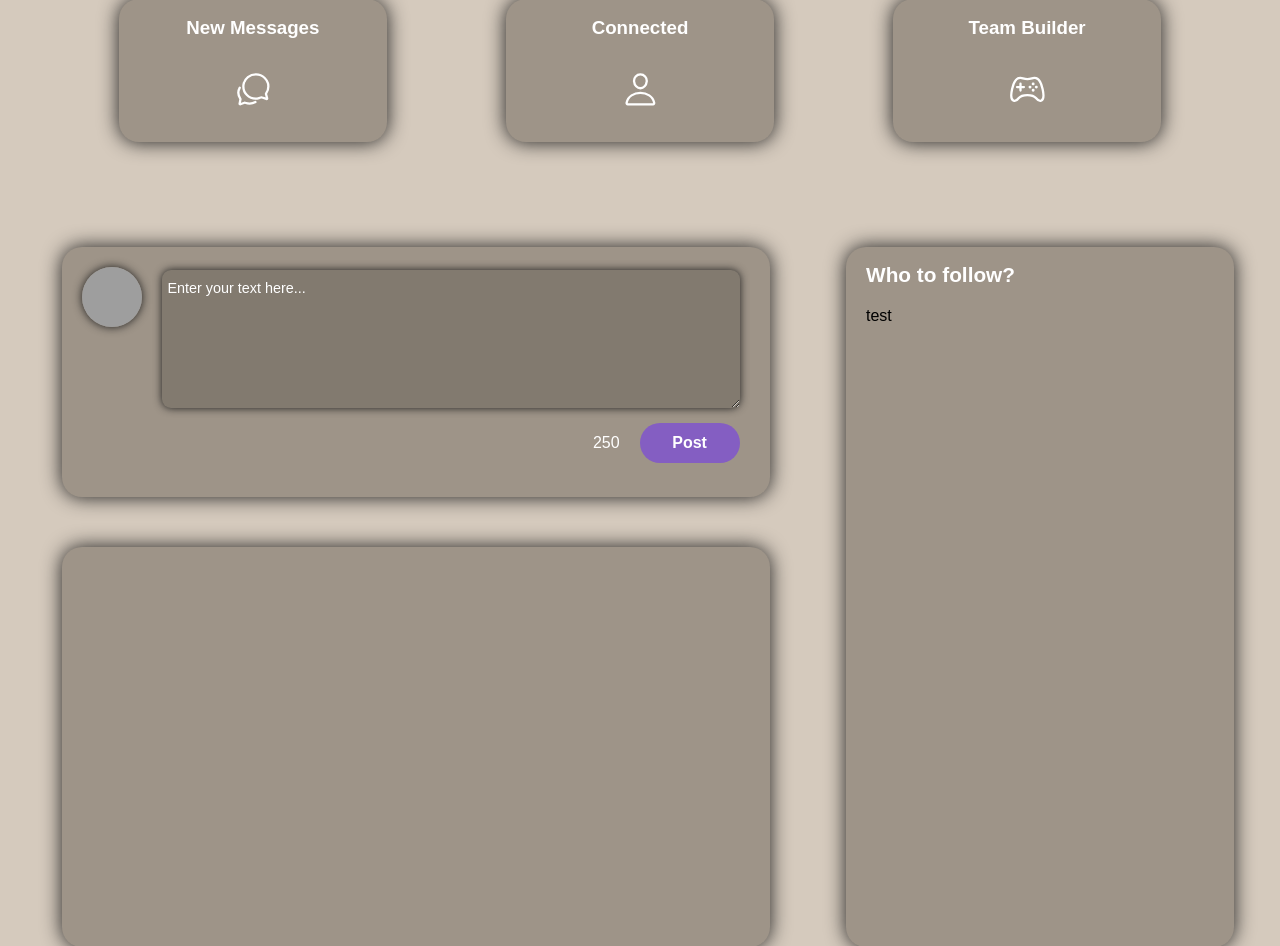
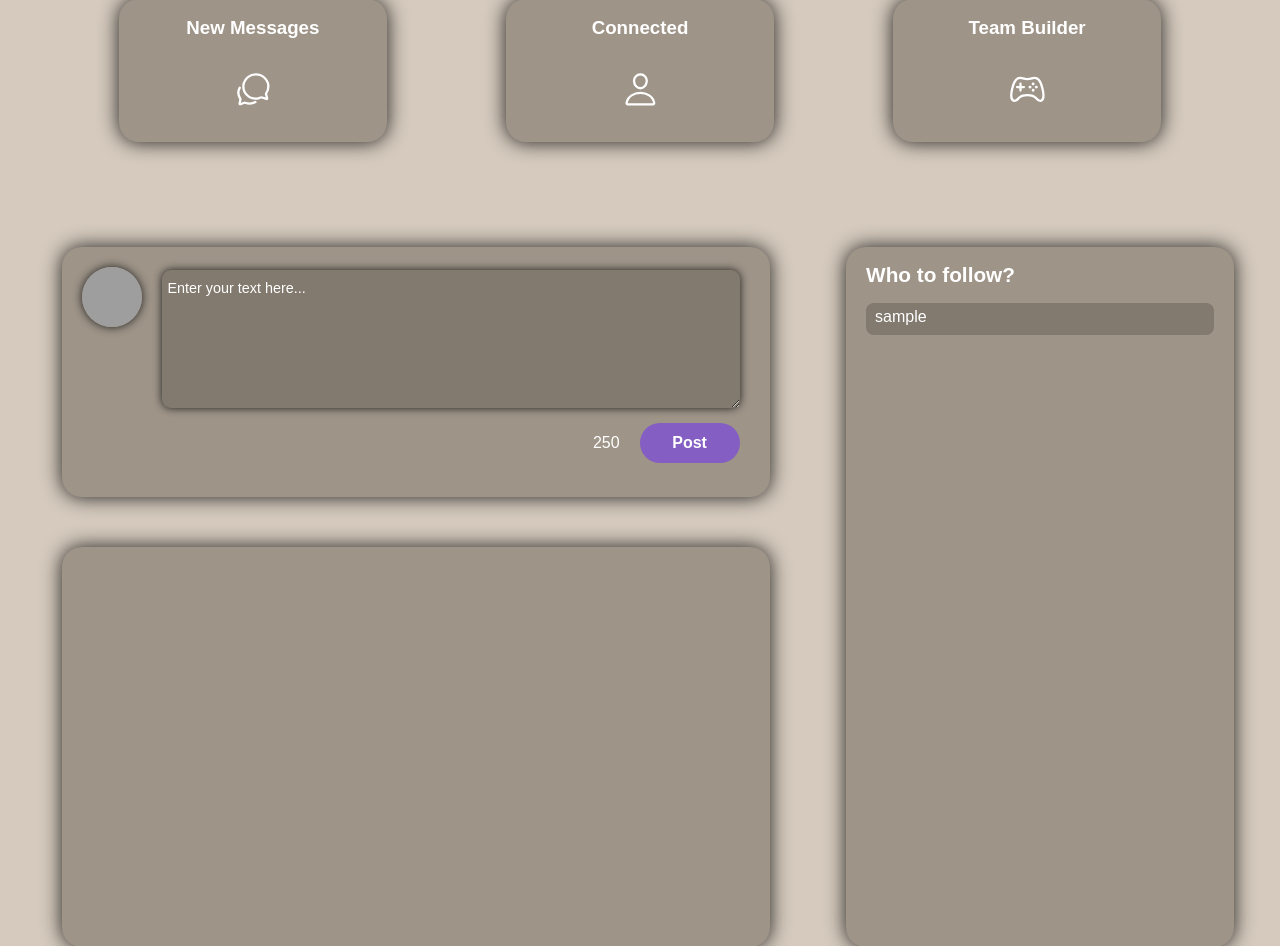
Before and after one commit to MerlinJu/Flask-Website, a Flask app: page / in a window 1280 px wide. Shown: the part 173-1119 px from the top of the page. Run offline with Flask 3, Linux system fonts and the light colour scheme; the visitor is signed in with stand-in values (Sample User, id 1); tables that the repository leaves empty or names only in its code hold one stand-in row (values such as "Sample post"); grey boxes are pictures that could not be loaded.

Commit message:
update js and new features

```diff
--- a/main.py
+++ b/main.py
@@ -17,6 +17,14 @@ def create_connection():
         cursorclass=pymysql.cursors.DictCursor
     )
 
+def getall_users():
+    with create_connection() as connection:
+        with connection.cursor() as cursor:
+            sql = "SELECT * FROM users"
+            cursor.execute(sql)
+            result = cursor.fetchall()
+    return result
+
 @app.route('/')
 def main_page():
     if 'logged_in' in session:
@@ -28,7 +36,8 @@ def main_page():
                 )
                 cursor.execute(sql, values)
                 result = cursor.fetchone()
-        return render_template('home_page.html', result=result)
+                allusers = getall_users()
+        return render_template('home_page.html', result=result ,allusers = allusers)
     else:
         return render_template('home_page.html')
 
--- a/static/main.css
+++ b/static/css/main.css
@@ -45,6 +45,11 @@ footer p {
     display: flex;
     justify-content: center;
     align-items: center;
+}
+@media (max-width: 30rem) {
+    .main-section_card {
+        position: static;
+    }
 }
 
 
@@ -399,11 +404,11 @@ input[type="date"]::-webkit-calendar-picker-indicator {
     background: var(--card_box);
     border-radius: 40px;
     max-width: 52rem;
-    min-width: 20rem;
+    min-width: 18rem;
+    height: 34rem;
     margin-inline: 1rem;
-    margin-top: 4rem;
     padding: 25px 30px;
-    overflow: hidden;
+    overflow: scroll;
     box-shadow: 0 0 20px var(--shadow);
 }
 @media (max-width: 731px) {
@@ -717,12 +722,28 @@ input[type="date"]::-webkit-calendar-picker-indicator {
 .posts_side h3 {
     color: #FFFFFF;
     font-size: 1.3em;
-    height: 40px;
     padding: 16px 14px 10px 20px;
 }
 .posts_side .suggested_accounts {
-    padding: 20px;
+    padding: 6px 20px;
 }
+.account_box {
+    border-radius: 8px;
+    height: 2rem;
+    margin-bottom: 8px;
+    padding: 5px 9px;
+    background-color: var(--textarea);
+}
+.account_box a {
+    text-decoration: none;
+    color: #FFFFFF;
+}
+.account_box a:hover {
+    text-decoration: underline;
+    color: #FFFFFF;
+}
+
+
 .posts_section {
     position: relative;
     float: left;
--- /dev/null
+++ b/static/js/index.js
@@ -0,0 +1,60 @@
+console.log('running');
+
+
+// placeholder navbar
+navbarelement = document.querySelector('.navbar');
+var placeholdernavbar = document.getElementById('placeholder_navbar');
+
+function updateplaceholdernavbar() {
+    navbarheight = navbarelement.offsetHeight;
+    if (navbarheight != 50) {
+        placeholdernavbar.style.height = navbarheight.toString() + "px";
+    }
+    else {
+        placeholdernavbar.style.height = "50px";
+    }
+}
+// first site load
+updateplaceholdernavbar();
+// updating when window is rezised
+window.addEventListener('resize', updateplaceholdernavbar);
+
+
+
+// textarea counter homepage
+const textarea = document.getElementById('text');
+const counter = document.getElementById('counter');
+
+textarea.addEventListener('input', function() {
+    const maxlength = parseInt(textarea.getAttribute('maxlength'));
+    const currentlength = textarea.value.length;
+    const remaininglength = maxlength - currentlength;
+
+    counter.textContent = remaininglength;
+
+});
+
+
+// FAQ Dropdowns contact
+const faqQuestions = document.querySelectorAll('.faq-question');
+const dropups = document.getElementsByClassName('drop-up');
+
+for (var i = 0; i < dropups.length; i += 1) {
+    dropups[i].style.display = 'none';
+}
+
+faqQuestions.forEach((question) => {
+    var dropdown = question.parentElement;
+    dropdown = dropdown.querySelector('.drop-down');
+    var dropup = question.parentElement;
+    dropup = dropup.querySelector('.drop-up');
+    var answer = question.parentElement;
+    var answer = answer.nextElementSibling;
+
+    question.addEventListener('click', () => {
+        question.classList.toggle('active');
+        answer.style.display = answer.style.display === 'block' ? 'none' : 'block';
+        dropdown.style.display = dropdown.style.display === 'none' ? 'block' : 'none';
+        dropup.style.display = dropup.style.display === 'none' ? 'block' : 'none';
+});
+});
--- a/templates/_layout.html
+++ b/templates/_layout.html
@@ -5,7 +5,7 @@
     <meta http-equiv="X-UA-Compatible" content="IE=edge">
     <meta name="viewport" content="width=device-width, initial-scale=1.0">
     <title>Homepage</title>
-    <link rel="stylesheet" href="static/main.css">
+    <link rel="stylesheet" href="static/css/main.css">
     {% block customstyle %} {% endblock %}
 </head>
 <body>
@@ -20,7 +20,7 @@
             <li class="profile">
                 {% if session['logged_in'] %}
                     <a href="/profile_self?id={{ session['id'] }}">Profile </a>
-                    <img src="{{ session['profile_pic'] or 'static/style-images/avatar.png' }}" alt="profile" height="34">
+                    <img src="{{ session['profile_pic'] or 'static/images/style-images/avatar.png' }}" alt="profile" height="34">
                 {% else %}
                     <a href="/login">Log In</a>
                 {% endif %}
@@ -34,17 +34,8 @@
         {% endblock %}
     </main>
 
-    <script>
-        navbarelement = document.querySelector('.navbar');
-        navbarheight = navbarelement.offsetHeight;
-        var placeholdernavbar = document.getElementById('placeholder_navbar');
-        if (navbarheight != 50) {
-            placeholdernavbar.style.height = navbarheight.toString() + "px";
-        }
-        else {
-            placeholdernavbar.style.height = "50px";
-        }
-    </script>
+<script src="static/js/index.js"></script>
+
 
 </body>
 </html>
--- a/templates/edit_profile.html
+++ b/templates/edit_profile.html
@@ -6,7 +6,7 @@
     <form class="user-box" method="POST">
         <div class="user-heading user-edit-heading">
             <div class="user-info_pic">
-                <img src="{{ result['profile_pic'] or 'static/style-images/avatar.png' }}" alt="profile" height="78">
+                <img src="{{ result['profile_pic'] or 'images/style-images/avatar.png' }}" alt="profile" height="78">
             </div>
             <div class="user-edit-heading-username">
                 <p class="user-headline-input at_sign">@</p><input type="text" name="username" class="user-headline-input user-headline-username" value="{{ result['username'] }}">
--- a/templates/home_page.html
+++ b/templates/home_page.html
@@ -28,7 +28,7 @@
             <div class="post_self_block">
                 <div class="post_self">
                     <div class="profile_image_self">
-                        <img src="{{ session['profile_pic'] or 'static/style-images/avatar.png' }}" height="60" alt="profile">
+                        <img src="{{ session['profile_pic'] or 'images/style-images/avatar.png' }}" height="60" alt="profile">
                     </div>
                     <div class="post_form_value">
                         <form>
@@ -46,7 +46,12 @@
             <div class="suggested_accounts_box">
                 <h3>Who to follow?</h3>
                 <div class="suggested_accounts">
-                    <p>test</p>
+                    {% for accs in allusers %}
+                        <div class="account_box">
+                            <a href="#" >{{ accs['username'] }}</p>
+                        </div>
+
+                    {% endfor %}
                 </div>
             </div>
         </div>
@@ -83,23 +88,6 @@
 </footer>
 
 
-<script>
-
-    const textarea = document.getElementById('text');
-    const counter = document.getElementById('counter');
-
-    textarea.addEventListener('input', function() {
-        const maxlength = parseInt(textarea.getAttribute('maxlength'));
-        const currentlength = textarea.value.length;
-        const remaininglength = maxlength - currentlength;
-
-        counter.textContent = remaininglength;
-
-    });
-
-
-</script>
-
 <script type="module" src="https://unpkg.com/ionicons@7.1.0/dist/ionicons/ionicons.esm.js"></script>
 <script nomodule src="https://unpkg.com/ionicons@7.1.0/dist/ionicons/ionicons.js"></script>
 
```
Also changed, not shown: templates/contact.html (+0 -41 lines), color-schemes.txt (deleted), static/images/profile-images/0f91f133.jpeg (added), static/images/profile-images/1ea0f1f1-6647-4078-89eb-b8bf9a602847.JPG (added), static/images/profile-images/47a2c804.jpeg (added), static/images/profile-images/7a6b15c5.jpeg (added), static/images/profile-images/935cdd04.jpeg (added), static/images/style-images/_background_image.jpeg (added), static/images/style-images/avatar.png (renamed from static/style-images/avatar.png), 15 other files.
